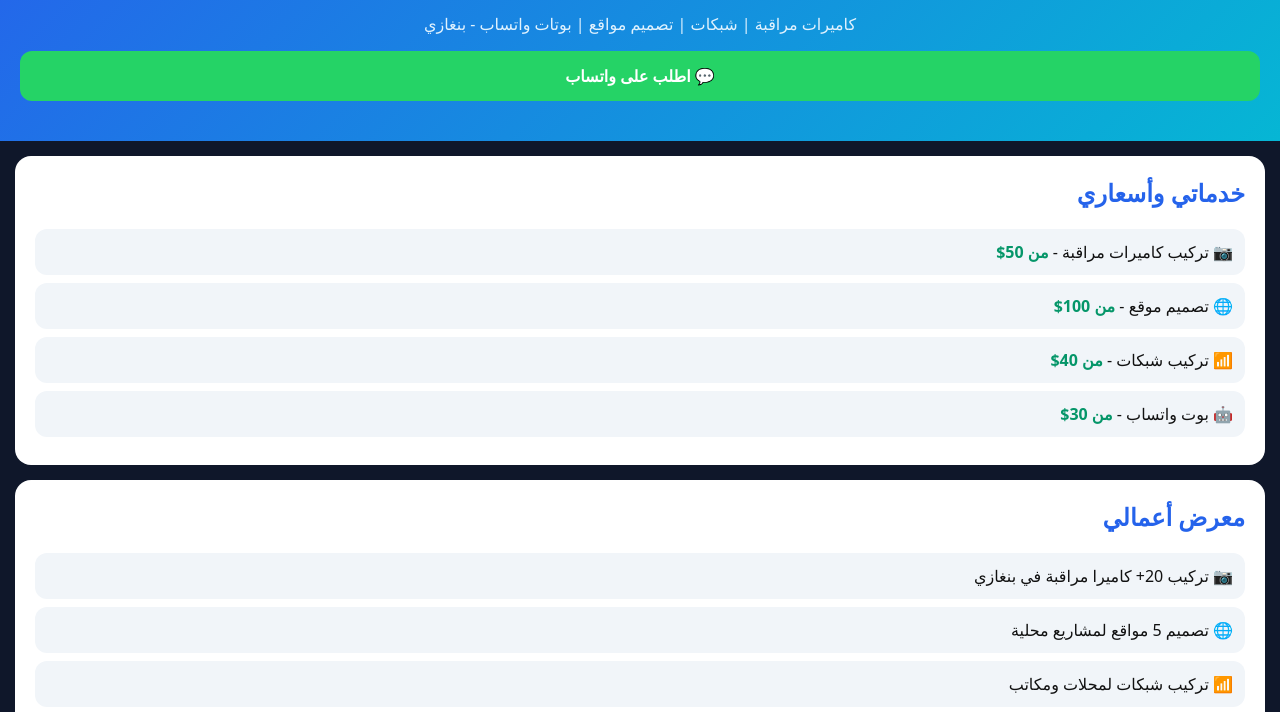
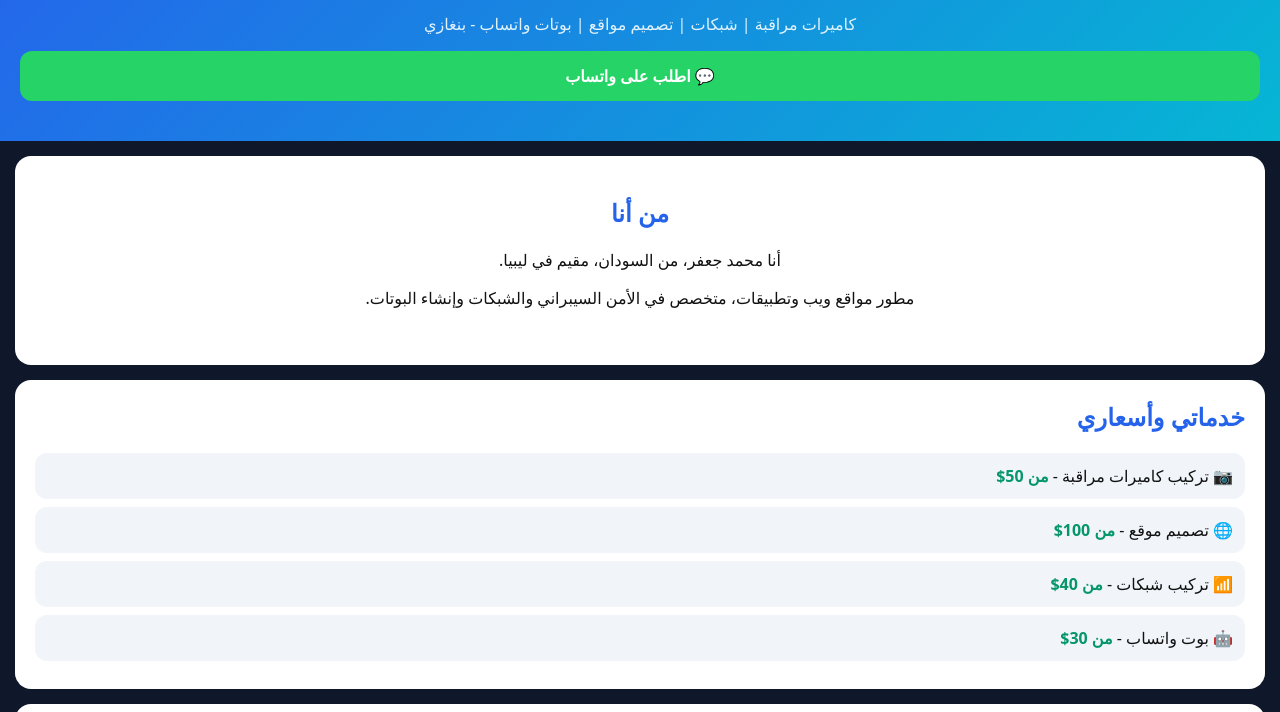
Before and after one commit to MA825580/MA825580.github.io, a plain HTML site: page index.html in a window 1280 px wide. Shown: the part 86-798 px from the top of the page. Drawn offline with Linux system fonts and the light colour scheme.

Commit message:
add about

```diff
--- a/index.html
+++ b/index.html
@@ -26,7 +26,7 @@ footer{text-align:center;padding:20px;color:#94a3b8}
 <a class="btn" href="https://wa.me/249915066438">💬 اطلب على واتساب</a>
 </header>
 
-<section><h2>خدماتي وأسعاري</h2>
+<section id="about" style="padding:40px 20px;text-align:center"><h2>من أنا</h2><p>أنا محمد جعفر، من السودان، مقيم في ليبيا.</p><p>مطور مواقع ويب وتطبيقات، متخصص في الأمن السيبراني والشبكات وإنشاء البوتات.</p></section><section><h2>خدماتي وأسعاري</h2>
 <div class="card">📷 تركيب كاميرات مراقبة - <span class="price">من 50$</span></div>
 <div class="card">🌐 تصميم موقع - <span class="price">من 100$</span></div>
 <div class="card">📶 تركيب شبكات - <span class="price">من 40$</span></div>
```
